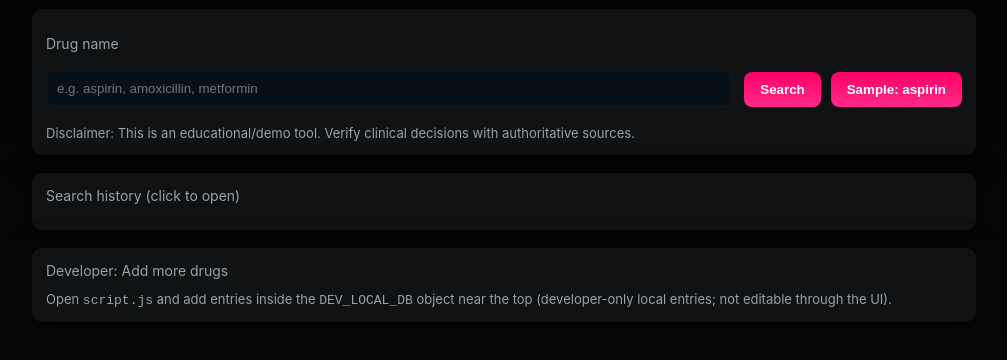
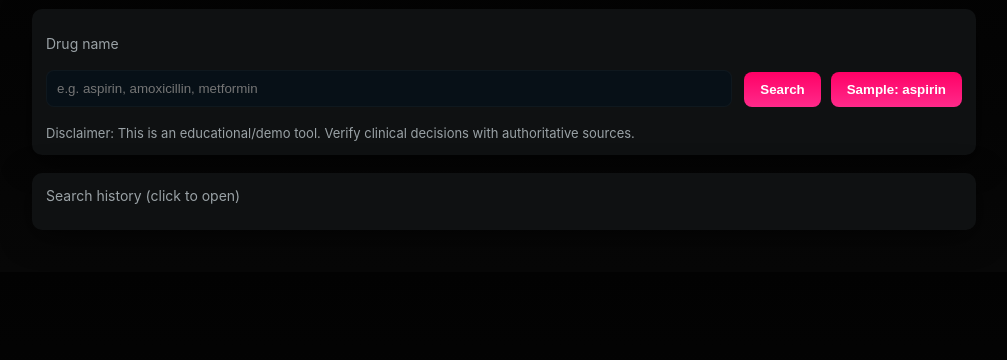
Before and after one commit to themchf/MKF-Pharma, a plain HTML site: page index.html in a window 1280 px wide. Shown: the part 110-470 px from the top of the page, without its empty margins (136-1143 px from the left). Drawn offline with Linux system fonts and the light colour scheme.

Commit message:
Update index.html

```diff
--- a/index.html
+++ b/index.html
@@ -36,11 +36,6 @@
       <div id="history-list"></div>
     </div>
 
-    <div class="card" style="margin-top:18px">
-      <div class="muted">Developer: Add more drugs</div>
-      <div class="small-muted">Open <code>script.js</code> and add entries inside the <code>DEV_LOCAL_DB</code> object near the top (developer-only local entries; not editable through the UI).</div>
-    </div>
-  </div>
 
   <script src="script.js"></script>
 </body>
```
